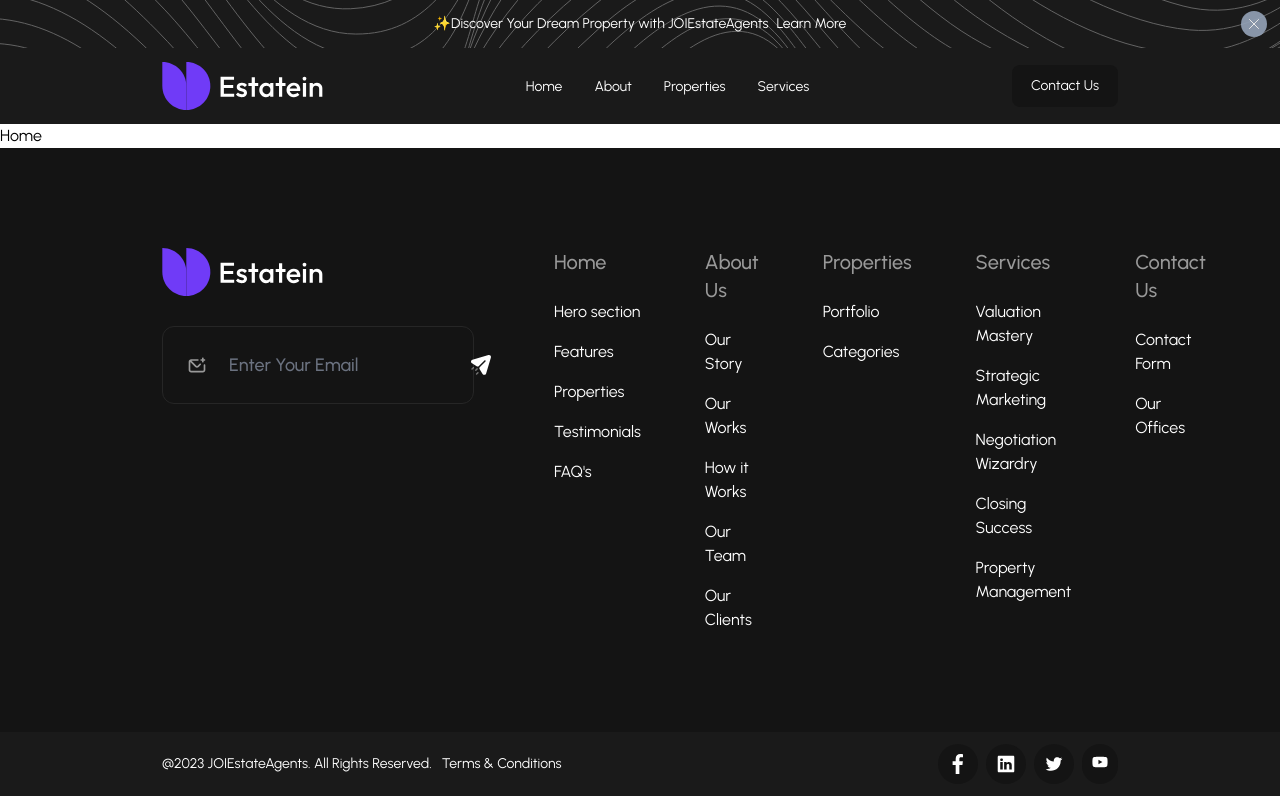
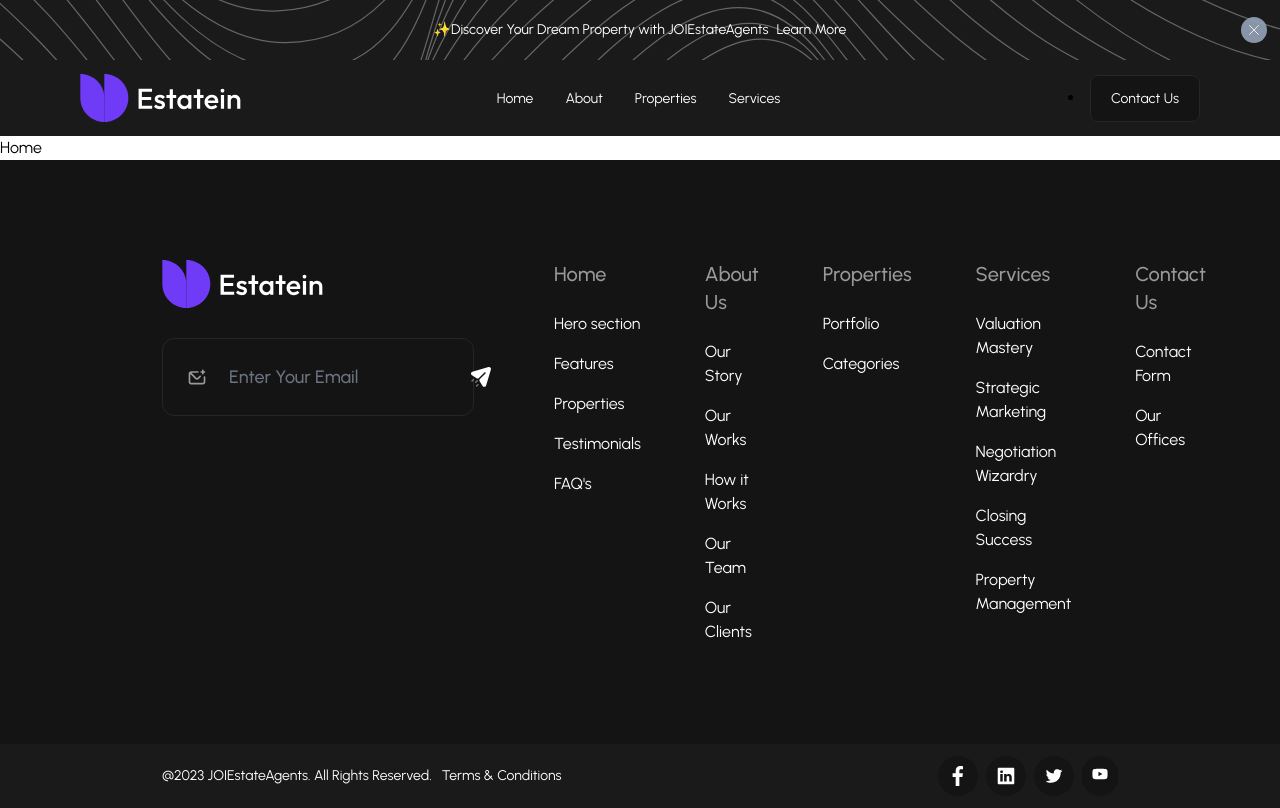
Before and after one commit to JulianIfesiokwu/JOIRentalAgents, a React (Vite) app in the folder client/: page / in a window 1280 px wide. Built offline with nearby package versions, Linux system fonts and the light colour scheme.

Commit message:
Feat: fixed responsiveness

```diff
--- a/client/src/components/Header.jsx
+++ b/client/src/components/Header.jsx
@@ -1,23 +1,18 @@
-import { Button, Navbar } from "flowbite-react";
+import { Navbar } from "flowbite-react";
 import { useState } from "react";
-import { Link, useLocation, useNavigate } from "react-router-dom";
+import { Link, useLocation } from "react-router-dom";
 
 function Header() {
   const [showTop, setShowTop] = useState(true);
   const path = useLocation.pathname;
-  const navigate = useNavigate();
-
-  const handleContactUs = () => {
-    navigate("/contact-us");
-  };
 
   return (
     <>
       {showTop && (
-        <div className='flex items-center justify-between md:justify-center bg-headerBackground bg-no-repeat bg-cover bg-[#1a1a1a] bg-center pt-10 pb-5 px-4 pb-md:px-20 md:py-[14px] relative'>
+        <div className='flex items-center justify-between md:justify-center bg-headerBackground bg-no-repeat bg-cover bg-[#1a1a1a] bg-center pt-10 pb-5 px-4 md:px-20 md:py-[14px] xl:px-[162px] xl:py-5 relative'>
           <p className='text-center leading-[150%] text-xs md:text-sm absolute-white'>
             ✨Discover Your Dream Property with JOIEstateAgents
-            <span className='ml-0.5 md:ml-2'>Learn More</span>
+            <span className='ml-[6px] md:ml-2'>Learn More</span>
           </p>
           <button
             type='button'
@@ -31,7 +26,7 @@ function Header() {
           </button>
         </div>
       )}
-      <Navbar className='bg-[#1a1a1a] md:px-[162px] md:py-[14px]'>
+      <Navbar className='bg-[#1a1a1a] md:px-[80px] md:py-[14px]'>
         <Navbar.Brand href='#'>
           <picture>
             <source
@@ -48,13 +43,19 @@ function Header() {
             />
           </picture>
         </Navbar.Brand>
-        <div className='flex md:order-2 '>
-          <Button
-            className='hidden md:inline absolute-white bg-[#141414] text-sm leading-[150%] font-normal'
-            onClick={handleContactUs}
+        <div className='flex items-center md:order-2 '>
+          <Navbar.Link
+            active={path === "/contact"}
+            as={"div"}
+            className='hidden md:inline absolute-white mb-4 md:mb-0 border-none text-sm leading-[150%] font-normal'
           >
-            Contact Us
-          </Button>
+            <Link
+              to='/contact'
+              className='px-5 py-[14px] bg-[#141414] border border-[#262626] rounded-[8px]'
+            >
+              Contact Us
+            </Link>
+          </Navbar.Link>
           <Navbar.Toggle />
         </div>
         <Navbar.Collapse className='h-screen sm:h-auto'>
@@ -86,13 +87,18 @@ function Header() {
           >
             <Link to='/services'>Services</Link>
           </Navbar.Link>
-          <Button
-            type='button'
-            className='md:hidden absolute-white inline bg-[#141414] text-sm leading-[150%] font-normal'
-            onClick={handleContactUs}
+          <Navbar.Link
+            active={path === "/contact"}
+            as={"div"}
+            className='md:hidden absolute-white mb-4 md:mb-0 border-none text-sm leading-[150%] font-normal'
           >
-            Contact Us
-          </Button>
+            <Link
+              to='/contact'
+              className='px-5 py-[14px] bg-[#141414] border border-[#262626] rounded-[8px]'
+            >
+              Contact Us
+            </Link>
+          </Navbar.Link>
         </Navbar.Collapse>
       </Navbar>
     </>
```
